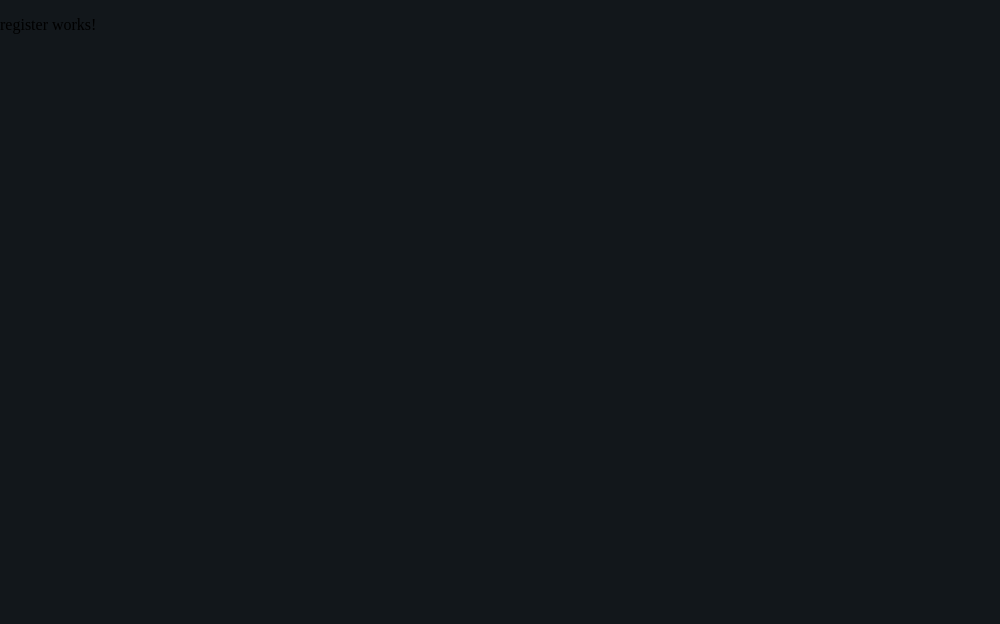
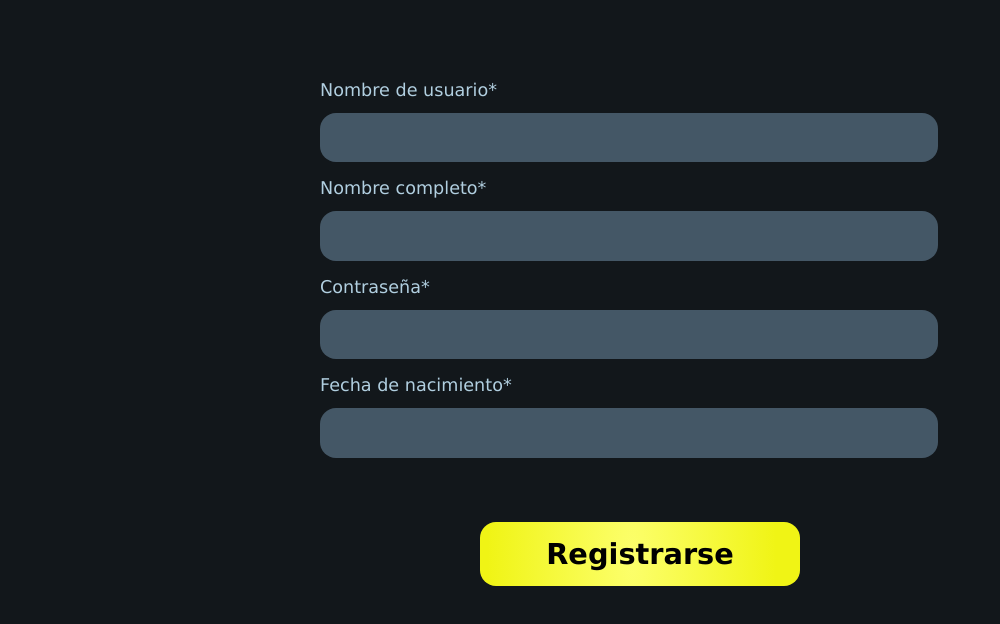
Before and after one commit to javidiazdom/schedule-app, an Angular app in the folder frontend/: page /register in a window 1280 px wide. Shown: the top 624 px of the page, without its empty margins (0-1000 px from the left). Built offline with nearby package versions, Linux system fonts and the light colour scheme; a web font is replaced by a local one.

Commit message:
:wrench: Fixed cors issues, connected back and front end

```diff
--- a/frontend/src/app/app.module.ts
+++ b/frontend/src/app/app.module.ts
@@ -6,11 +6,13 @@ import { ReactiveFormsModule } from '@angular/forms';
 import { AppComponent } from './app.component';
 import { LoginComponent } from './auth/login/login.component';
 import { AppRoutingModule } from './app-routing/app-routing.module';
+import { RegisterComponent } from './auth/register/register.component';
 
 @NgModule({
   declarations: [
     AppComponent,
-    LoginComponent
+    LoginComponent,
+    RegisterComponent
   ],
   imports: [
     BrowserModule,
--- a/frontend/src/app/auth/login/login.component.css
+++ b/frontend/src/app/auth/login/login.component.css
@@ -14,6 +14,8 @@
 label {
     font-family: Verdana,Geneva,sans-serif;
     color: #B1CFE0;
+    margin-bottom: 0.8rem;
+    font-size: 1.2rem;
 }
 
 .right {
@@ -48,11 +50,6 @@ h1 {
     font-family: 'Sura', serif;
     color: white;
     font-size: 3rem;
-}
-
-label {
-    margin-bottom: 0.8rem;
-    font-size: 1.2rem;
 }
 
 
--- a/frontend/src/app/auth/register/register.component.css
+++ b/frontend/src/app/auth/register/register.component.css
@@ -0,0 +1,45 @@
+.center {
+    padding: 0 20rem;
+}
+
+.form-container {
+    padding: 5rem 0;
+    display: flex;
+    flex-direction: column;
+}
+
+label {
+    font-family: Verdana,Geneva,sans-serif;
+    color: #B1CFE0;
+    margin-bottom: 0.8rem;
+    font-size: 1.1rem;
+}
+
+input[type=text], input[type=password] {
+    padding: 0.3rem;
+    outline: none;
+    border: 0px;
+    height: 70%;
+    width: 95%;
+    background-color: var(--accent-color);
+    height: 2.5rem;
+    border-radius: 1rem;
+    color: white;
+    font-size: 1.2rem;
+    margin: 0 0 1rem 0;
+}
+
+input[type=submit] {
+    margin-top: 3rem;
+    background: radial-gradient(45.19% 704.89% at 47.44% 57.6%, #FCFF6B 0%, #F0F415 100%);
+    border: none;
+    font-family: Verdana, Geneva, Tahoma, sans-serif;
+    font-size: 1.8rem;
+    font-weight: bold;
+    width: 20rem;
+    height: 4rem;
+    border-radius: 1rem;
+    align-self: center;
+    cursor: pointer;
+    outline: none;
+}
--- a/frontend/src/app/auth/register/register.component.html
+++ b/frontend/src/app/auth/register/register.component.html
@@ -1 +1,21 @@
-<p>register works!</p>
+<div class = "center">
+    <div class="form-container">
+        <label>
+            Nombre de usuario*
+        </label>
+        <input type="text" [formControl]="userName"/>
+        <label>
+            Nombre completo*
+        </label>
+        <input type="text" [formControl]="name"/>
+        <label>
+            Contraseña*
+        </label>
+        <input type="password" [formControl]="password"/>
+        <label>
+            Fecha de nacimiento*
+        </label>
+        <input type="text" [formControl]="birthDate"/>
+        <input type="submit" value="Registrarse" (click)="sendForm()"/>
+    </div>
+</div>
--- a/frontend/src/app/auth/register/register.component.ts
+++ b/frontend/src/app/auth/register/register.component.ts
@@ -1,4 +1,7 @@
 import { Component, OnInit } from '@angular/core';
+import { FormControl } from '@angular/forms';
+import { HttpService } from '../../http-service.service';
+import {UserRegisterData} from '../../models/UserRegisterData';
 
 @Component({
   selector: 'app-register',
@@ -7,9 +10,27 @@ import { Component, OnInit } from '@angular/core';
 })
 export class RegisterComponent implements OnInit {
 
-  constructor() { }
+  constructor(private httpService: HttpService) { }
+
+  userName =  new FormControl('');
+  password =  new FormControl('');
+  name =  new FormControl('');
+  birthDate =  new FormControl('');
+
 
   ngOnInit(): void {
   }
 
+  sendForm() {
+    const newUser: UserRegisterData = {
+      username: this.userName.value,
+      name: this.name.value,
+      birthDate: this.birthDate.value,
+      password: this.password.value
+    }
+    this.httpService.register(newUser).subscribe((result) => {
+      console.log(result);
+    });
+  }
+
 }
--- a/frontend/src/app/routes.ts
+++ b/frontend/src/app/routes.ts
@@ -1,4 +1,4 @@
-const URL = "localhost:3000";
+const URL = "http://localhost:3000";
 
 export const Routes = {
     login: `${URL}/login`,
```
